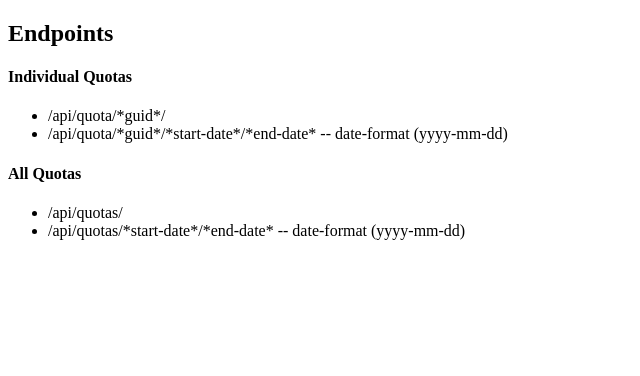
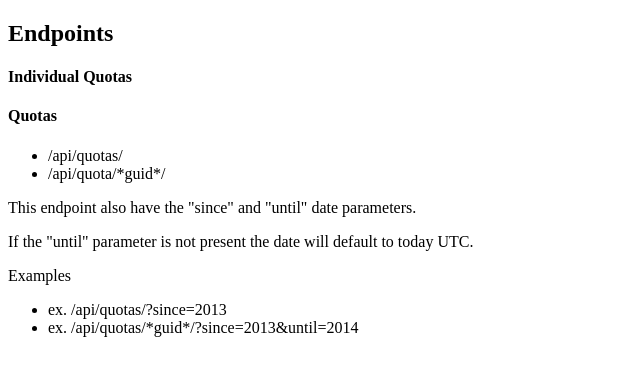
Before and after one commit to cloud-gov/cg-quotas-db, a Flask app: page /api/ in a window 1280 px wide. Shown: the top 376 px of the page, without its empty margins (0-640 px from the left). Run offline with Flask 2, Linux system fonts and the light colour scheme.

Commit message:
updating documentation

```diff
--- a/templates/documentation.html
+++ b/templates/documentation.html
@@ -6,14 +6,17 @@
     <body>
         <h2>Endpoints</h2>
         <h4>Individual Quotas</h4>
-        <ul>
-            <li>/api/quota/*guid*/</li>
-            <li>/api/quota/*guid*/*start-date*/*end-date* -- date-format (yyyy-mm-dd)</li>
-        </ul>
-        <h4>All Quotas</h4>
+        <h4>Quotas</h4>
         <ul>
             <li>/api/quotas/</li>
-            <li>/api/quotas/*start-date*/*end-date* -- date-format (yyyy-mm-dd)</li>
+            <li>/api/quota/*guid*/</li>
+        </ul>
+        <p>This endpoint also have the "since" and "until" date parameters.</p>
+        <p>If the "until" parameter is not present the date will default to today UTC.</p>
+        <p>Examples</p>
+        <ul>
+            <li>ex. /api/quotas/?since=2013</li>
+            <li>ex. /api/quotas/*guid*/?since=2013&amp;until=2014</li>
         </ul>
     </body>
 </html>
```
